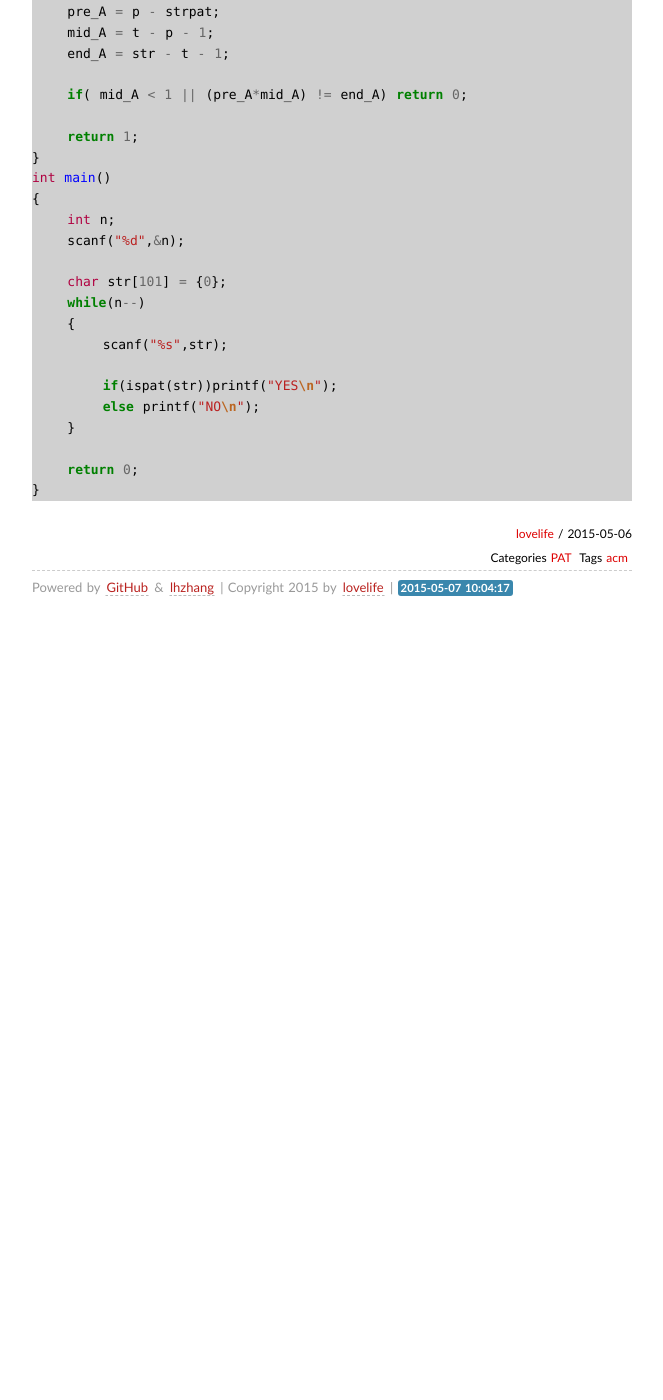
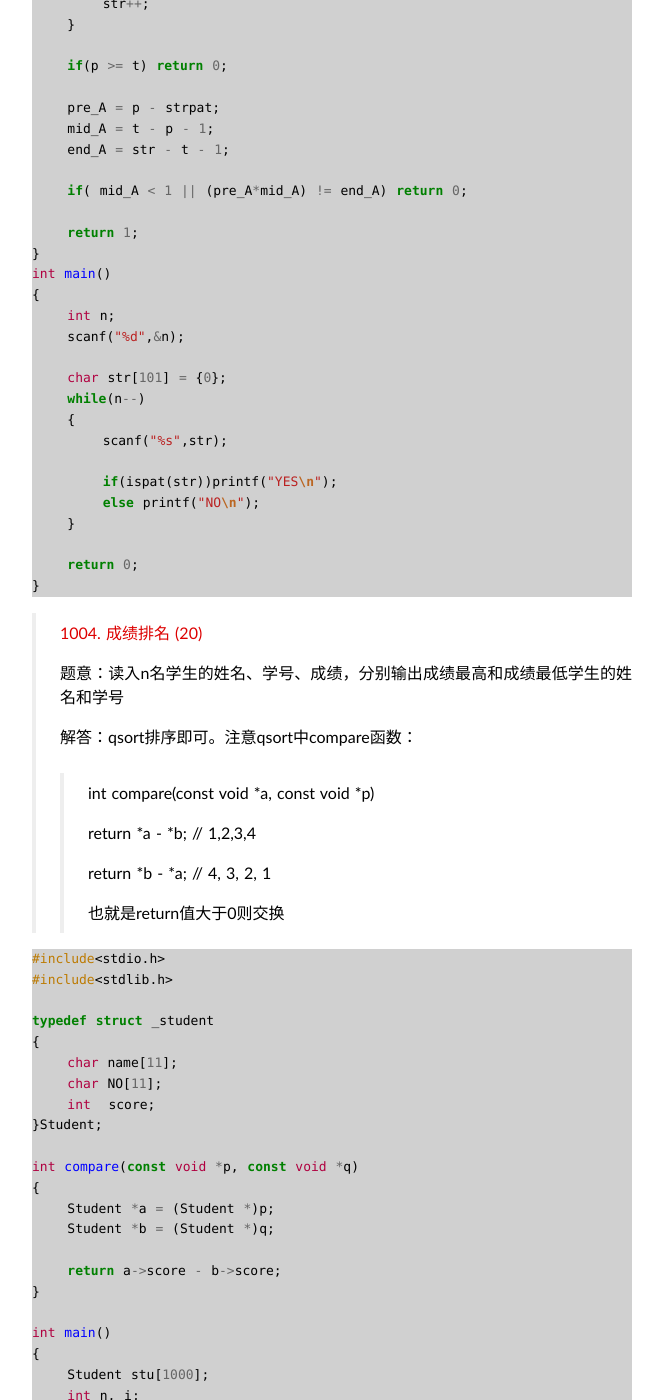
Before and after one commit to lovelife/lovelife.github.com, a Jekyll site: the page built from _posts/2015-05-06-PAT-Basic-Level-1001-1005.markdown, in a window 1280 px wide and 1400 px high, scrolled down 2713 px. Shown: the whole window, without its empty margins (308-971 px from the left). Built offline with Jekyll 4.4.1, drawn with Linux system fonts in a browser that asks for light colours; some web fonts are replaced; Markdown is read by kramdown in place of the engine named in the settings; comment, search, counter and statistics services are not loaded; before the commit the page ends 3343 px from its top, so only the background shows below that; some of the changed text lies outside the part shown.

Commit message:
PAT 1004

````diff
--- a/_posts/2015-05-06-PAT-Basic-Level-1001-1005.markdown
+++ b/_posts/2015-05-06-PAT-Basic-Level-1001-1005.markdown
@@ -11,12 +11,17 @@ tags:
 
 ---
 
+* [x] 1001
+* [x] 1002
+* [x] 1003
+* [x] 1004
+* [ ] 1005
 
 >[1001.害死人不偿命的(3n+1)猜想 (15)][1]
 >
 > 题意：任意一个不超过1000的正整数n,偶数则减半，奇数则3*n+1再减半，求多少步变成1.
 >
-> Key：直接按题意计算，十分简单。
+> 解答：直接按题意计算，十分简单。
 
 ~~~c
 #include <stdio.h>
@@ -47,7 +52,7 @@ int main(int argc, char *argv[])
 > >
 > >yi san wu
 >
-> Key：把n的每一位相加得到sum，再根据sum的每一位，输出对应数字拼音.
+> 解答：把n的每一位相加得到sum，再根据sum的每一位，输出对应数字拼音.
 
 ```c
 #include<stdio.h>
@@ -76,13 +81,13 @@ int main()
 >
 > 题意：给定字符串满足下面条件则答案正确输出YES，否则输出NO.
 >
-> 1. 字符串中必须仅有P, A, T这三种字符，不可以包含其它字符；
+>> 1. 字符串中必须仅有P, A, T这三种字符，不可以包含其它字符；
 >
-> 2. 任意形如 xPATx 的字符串都可以获得“答案正确”，其中 x 或者是空字符串，或者是仅由字母 A 组成的字符串；
+>> 2. 任意形如 xPATx 的字符串都可以获得“答案正确”，其中 x 或者是空字符串，或者是仅由字母 A 组成的字符串；
 >
-> 3. 如果 aPbTc 是正确的，那么 aPbATca 也是正确的，其中 a, b, c 均或者是空字符串，或者是仅由字母 A 组成的字符串。
+>> 3. 如果 aPbTc 是正确的，那么 aPbATca 也是正确的，其中 a, b, c 均或者是空字符串，或者是仅由字母 A 组成的字符串。
 >
->Key: 根据xPATx正确，aPbTc在b=A,a=c的情况下正确
+>解答: 根据xPATx正确，aPbTc在b=A,a=c的情况下正确
 >
 >而aPbTc正确，则aPbATca正确，则aPbAATcaa正确，依次aPbTc有每次b后扩展一个A则c后扩展一个a
 >
@@ -152,8 +157,68 @@ int main()
     return 0;
 }
 ```
+>
+>[1004. 成绩排名 (20)][4]
+>
+>题意：读入n名学生的姓名、学号、成绩，分别输出成绩最高和成绩最低学生的姓名和学号
+>
+>解答：qsort排序即可。注意qsort中compare函数：
+>
+>>int compare(const void *a, const void *p)
+>>
+>>return *a - *b; // 1,2,3,4
+>>
+>>return *b - *a; // 4, 3, 2, 1
+>>
+>>也就是return值大于0则交换
 
+```c
+#include<stdio.h>
+#include<stdlib.h>
+
+typedef struct _student
+{
+    char name[11];
+    char NO[11];
+    int  score;
+}Student;
+
+int compare(const void *p, const void *q)
+{
+    Student *a = (Student *)p;
+    Student *b = (Student *)q;
+
+    return a->score - b->score;
+}
+
+int main()
+{
+    Student stu[1000];
+    int n, i;
+
+    scanf("%d", &n);
+    for( i = 0; i < n; i++)
+    {
+        scanf("%s %s %d",stu[i].name, stu[i].NO, &stu[i].score);
+    }
+
+    qsort(stu,n,sizeof(stu[0]), compare);
+
+    printf("%s %s\n", stu[n-1].name, stu[n-1].NO);
+    printf("%s %s\n",stu[0].name, stu[0].NO);
+
+
+    return 0;
+}
+
+```
+
+>[1005. 继续(3n+1)猜想 (25)][5]
+>
+>
 
 [1]:http://www.patest.cn/contests/pat-b-practise/1001
 [2]:http://www.patest.cn/contests/pat-b-practise/1002
 [3]:http://www.patest.cn/contests/pat-b-practise/1003
+[4]:http://www.patest.cn/contests/pat-b-practise/1004
+[5]:http://www.patest.cn/contests/pat-b-practise/1005
````
